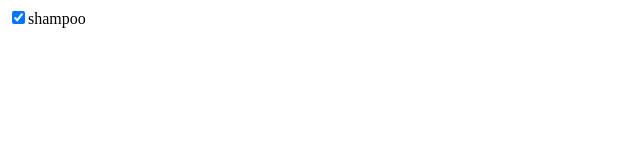
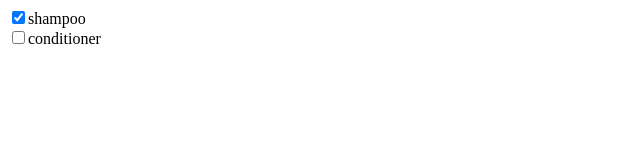
Before and after one commit to Bhanuteja74/todo-react, a React (Vite) app: page / in a window 1280 px wide. Shown: the top 160 px of the page, without its empty margins (0-640 px from the left). Built offline with nearby package versions, Linux system fonts and the light colour scheme.

Commit message:
Renders Array of items

```diff
--- a/src/App.jsx
+++ b/src/App.jsx
@@ -15,8 +15,36 @@ class Item extends Component {
   }
 }
 
-function App() {
-  return <Item todo={{ todo: "shampoo", done: true }} />;
+class Todos extends Component {
+  constructor(props) {
+    super(props);
+    this.state = {
+      todos: [
+        { todo: "shampoo", done: true },
+        { todo: "conditioner", done: false },
+      ],
+    };
+  }
+
+  render() {
+    return (
+      <div>
+        {this.state.todos.map((todo, index) => (
+          <Item key={index} todo={{ ...todo }} />
+        ))}
+      </div>
+    );
+  }
+}
+
+class App extends Component {
+  constructor(props) {
+    super(props);
+  }
+
+  render() {
+    return <Todos />;
+  }
 }
 
 export default App;
```
Also changed, not shown: 1 other file (tests, documents, lock files or other folders).
